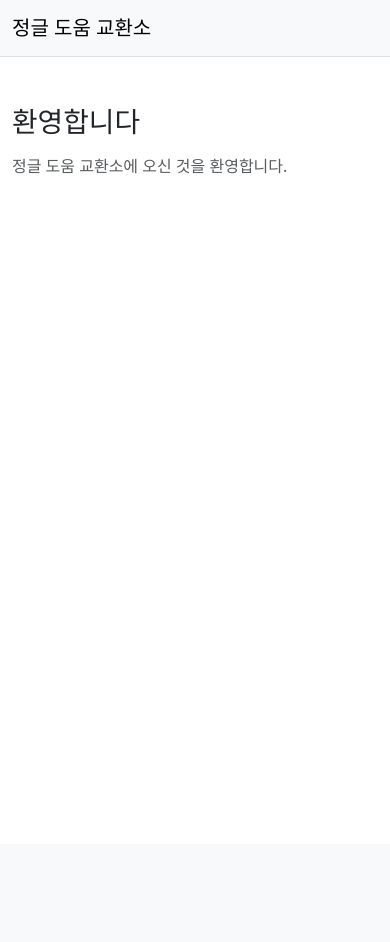
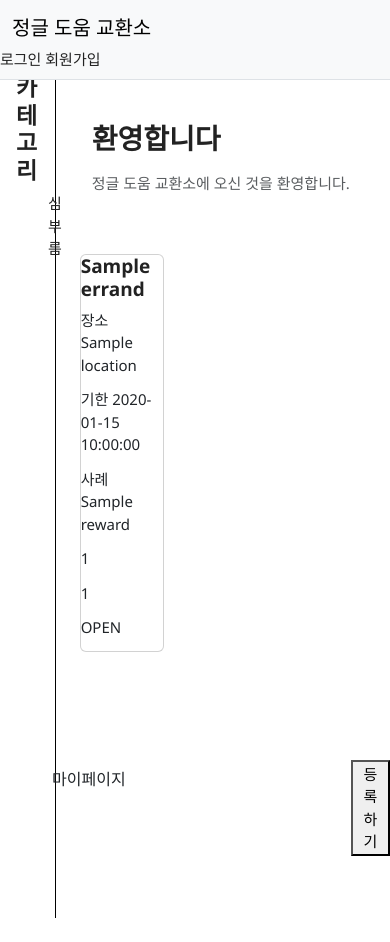
Before and after one commit to shinyena00/Krafton-mini-project, a Flask app: page / in a window 390 px wide. Before the commit the page ends 174 px from the top, so only its background shows below. Run offline with Flask 3, Linux system fonts and the light colour scheme; a database or web service that is not in the repository returns one stand-in record (values such as "Sample title"); some libraries are stand-ins or nearby versions.

Commit message:
레이아웃 수정, detail 라우트 활성화, 등록 폼 이중 요청 버그 수정

```diff
--- a/app.py
+++ b/app.py
@@ -1,10 +1,102 @@
-from flask import Flask, render_template
+from bson import ObjectId
+from pymongo import MongoClient
 
-app = Flask(__name__)
+from flask import Flask,render_template,jsonify,request
+from flask.json.provider import JSONProvider
 
-@app.route("/")
+
+import json
+import sys
+
+app=Flask(__name__)
+client=MongoClient('localhost',27017)
+db=client.errands
+
+@app.route('/')
 def home():
-    return render_template("index.html")
+    errands=db.errands.find({'status':'OPEN'})
+    return render_template('index.html',errands=errands)
 
-if __name__ == "__main__":
-    app.run(debug=True)
+@app.route('/new_errand')
+def new_errand():
+    return render_template('new_errand.html')
+
+# @app.route('/')
+# def post_errand():
+
+#   errands={'title':title_receive,'image':image_url,'status':status_receive,'time':time_receive,'location':location_receive,'reward':reward_receive,'register_id':register_receive,'accepter':accept_receive}
+#   function showerrand(){
+#     $.ajax({
+#         type: "GET",
+#         url:"/memo",
+#         data: {},
+#         success: function(response){
+#             let errand=response["errand"];
+#             console.log(errand);
+#             for(let i=0 ; i<errand.length ; i++){
+
+#         }
+#         }
+#     });
+#}
+#    request.form['url']
+#
+
+@app.route('/errand',methods=['POST'])
+def post_errand():
+    title_receive=request.form['title_give']
+    description_receive=request.form['description_give']
+    place_receive=request.form['place_give']
+    period_receive=request.form['period_give']
+    point_receive=request.form['point_give']
+    errand={'title':title_receive,'location':place_receive, 'time':period_receive ,'reward':point_receive,'status':'OPEN'}
+    db.errands.insert_one(errand)
+    return jsonify({'result': 'success'})
+
+@app.route('/errand',methods=['GET'])
+def search_errand():
+    result=list(db.errands.find({},{'_id':0}))
+    return jsonify({'point':result})
+
+# @app.route('/login')
+# def login():
+#     return render_template('login.html')
+
+# @app.route('/signup')
+# def signup():
+#     return render_template('signup.html')
+
+@app.route('/detail')
+def detail():
+    return render_template('detail.html')
+
+# @app.route('/mypage')
+# def mypage():
+#     return render_template('mypage.html')
+
+
+
+
+# {
+#   "user": {
+#     "user_id": "user_1024",                   // 문자열 (고유 식별자)
+#     "nickname": "용인번개",              // 문자열
+#     "password": "hashed_password_123",   // 문자열 (비밀번호는 암호화 문자열)
+#     "registered_list": ["errand_5892"],      // 배열 (등록한 심부름 목록)
+#     "accepteded_list": ["errand_8999"],      // 배열 (수락한 심부름 목록)
+#     "point": 33                          // 숫자 (포인트/수치)
+#   },
+#   "errand": {
+#     "errand_id": "errand_5892",          // 문자열 또는 숫자
+#     "title": "편의점에서 감기약 좀 사다주세요", // 문자열
+#     "image": "https://example.com/img.jpg", // 문자열 (이미지 URL 경로)
+#     "status": "MATCHED",                 // 문자열 (상태값: REQUESTED, MATCHED, DONE)
+#     "time": "2026-08-25T15:30:00",       // 문자열 (날짜/시간 ISO 표준)
+#     "location": "경기도 용인시 수지구",  // 문자열 (주소)
+#     "reward": 500,                     // 숫자 (보수 금액)
+#     "register_id": "user_1024",          // 문자열 (등록한 유저 ID)
+#     "accepter_id": "user_2048"             // 문자열 (수락한 유저 ID, 오타 수정)
+#   }
+# }
+if __name__ == '__main__':
+    app.run('0.0.0.0', port=5001, debug=True)
--- a/static/css/style.css
+++ b/static/css/style.css
@@ -0,0 +1,193 @@
+/* 전체 기본 설정 */
+* {
+    box-sizing: border-box;
+}
+
+html,
+body {
+    margin: 0;
+    padding: 0;
+}
+
+body {
+    min-height: 100vh;
+    font-family: "Noto Sans KR", "Segoe UI", sans-serif;
+    font-size: 16px;
+    line-height: 1.5;
+    color: #222;
+    background-color: #fff;
+}
+
+
+/* 제목 */
+h1,
+h2,
+h3,
+h4,
+h5,
+h6 {
+    margin-top: 0;
+    color: #222;
+    font-weight: 700;
+}
+
+h1 {
+    font-size: 32px;
+}
+
+h2 {
+    font-size: 26px;
+}
+
+h3 {
+    font-size: 20px;
+}
+
+
+/* 본문 */
+p {
+    margin-top: 0;
+    margin-bottom: 12px;
+}
+
+
+/* 링크 */
+a {
+    color: inherit;
+    text-decoration: none;
+}
+
+
+/* 입력 요소 */
+input,
+textarea,
+select,
+button {
+    font: inherit;
+}
+
+
+/* 이미지 */
+img {
+    max-width: 100%;
+    display: block;
+}
+
+
+/* 기본 콘텐츠 영역 */
+main {
+    width: 100%;
+    max-width: 1200px;
+    margin: 0 auto;
+    padding: 32px 24px;
+}
+
+
+/* 작은 화면 */
+@media (max-width: 768px) {
+    body {
+        font-size: 15px;
+    }
+
+    h1 {
+        font-size: 28px;
+    }
+
+    h2 {
+        font-size: 23px;
+    }
+
+    h3 {
+        font-size: 19px;
+    }
+
+    main {
+        padding: 24px 16px;
+    }
+}
+
+/*상단바 */
+
+.topbar {
+
+    align-items: center;
+    width: 100%;
+    height: 50px;
+    background-color: #fff;
+    border-bottom: 1px solid #ddd;
+
+}
+
+.sidebar {
+    display: flex;
+    flex: 1;
+
+    flex-direction: column;
+    min-height: 100vh;
+    padding-left: 0px;
+    margin-left: 0px;
+}
+
+.sidebar.border-end.border-black {
+    margin: 0px;
+    padding: 0px;
+}
+
+.enroll_button {
+    position: fixed;
+    top: 90%;
+    left: 90%;
+}
+
+.new_content {
+    display: flex;
+    flex-direction: column;
+
+}
+
+#description {
+    width: 40%;
+}
+
+.mypage_button {
+    position: fixed;
+    top: 90%;
+    left: 10%;
+}
+
+.card-grid {
+    display: grid;
+    grid-template-columns: repeat(3, 1fr);
+    gap: 20px;
+}
+
+.period_reward_box {
+    display: flex;
+    gap: 20px;
+}
+
+.upload_box {
+    width: 200px;
+    height: 200px;
+    border: 1px dashed #ccc;
+    display: flex;
+    align-items: center;
+    justify-content: center;
+    cursor: pointer;
+}
+
+.upload_area {
+    display: flex;
+    flex-direction: column;
+    gap: 12px;
+}
+
+.submit_button {
+    background-color: black;
+    color: white;
+}
+
+.field_group {
+    display: flex;
+    flex-direction: column;
+}
--- a/templates/base.html
+++ b/templates/base.html
@@ -1,5 +1,6 @@
 <!DOCTYPE html>
 <html lang="ko">
+
 <head>
     <meta charset="UTF-8">
     <meta name="viewport" content="width=device-width, initial-scale=1.0">
@@ -7,38 +8,44 @@
     <title>{% block title %}정글 도움 교환소{% endblock %}</title>
 
     <!-- Bootstrap CSS -->
-    <link
-        href="https://cdn.jsdelivr.net/npm/bootstrap@5.3.3/dist/css/bootstrap.min.css"
-        rel="stylesheet"
-    >
+    <link href="https://cdn.jsdelivr.net/npm/bootstrap@5.3.3/dist/css/bootstrap.min.css" rel="stylesheet">
 
     <!-- 공통 CSS -->
-    <link
-        rel="stylesheet"
-        href="{{ url_for('static', filename='css/style.css') }}"
-    >
+    <link rel="stylesheet" href="{{ url_for('static', filename='css/style.css') }}">
+    <link rel="stylesheet" href="https://cdn.jsdelivr.net/npm/sweetalert2@11.4.10/dist/sweetalert2.min.css">
+    <script src="https://cdn.jsdelivr.net/npm/sweetalert2@11.4.10/dist/sweetalert2.min.js"></script>
 
     {% block head %}{% endblock %}
 </head>
 
 <body>
 
-    <header>
+    <header class="topbar">
         {% block header %}{% endblock %}
     </header>
 
     <main>
-        {% block content %}{% endblock %}
+        <div class="row">
+            <div class="col-2">
+                <aside class="sidebar border-end border-black ">
+                    <h2>카테고리</h2>
+                    <ul><a href="{{url_for('home')}}"> 심부름</a> </ul>
+
+                    <a href="" class="btn mypage_button ">마이페이지</a>
+                </aside>
+            </div>
+            {% block content %}{% endblock %}
+        </div>
     </main>
 
     <!-- jQuery -->
     <script src="https://code.jquery.com/jquery-3.7.1.min.js"></script>
 
     <!-- Bootstrap JS -->
-    <script
-        src="https://cdn.jsdelivr.net/npm/bootstrap@5.3.3/dist/js/bootstrap.bundle.min.js">
+    <script src="https://cdn.jsdelivr.net/npm/bootstrap@5.3.3/dist/js/bootstrap.bundle.min.js">
     </script>
 
     {% block scripts %}{% endblock %}
 </body>
+
 </html>
--- a/templates/index.html
+++ b/templates/index.html
@@ -7,12 +7,47 @@
     <div class="container">
         <a class="navbar-brand" href="/">정글 도움 교환소</a>
     </div>
+    <div>
+        <a href="" class>로그인</a>
+        <a href="" class>회원가입</a>
+    </div>
 </nav>
 {% endblock %}
 
 {% block content %}
-<div class="container py-5">
-    <h1 class="mb-3">환영합니다</h1>
-    <p class="text-muted">정글 도움 교환소에 오신 것을 환영합니다.</p>
+<div class="col-10">
+    <div class="container py-5">
+        <h1 class="mb-3">환영합니다</h1>
+        <p class="text-muted">정글 도움 교환소에 오신 것을 환영합니다.</p>
+    </div>
+
+
+
+    <div>
+        <div class="card-grid">
+            {% for errand in errands %}
+            <div class="card-box" onclick="location.href='{{url_for('detail')}}';">
+                <div class="card">
+                    <h3>{{errand.title}}</h3>
+                    <p> 장소 {{errand.location}}</p>
+                    <p> 기한 {{errand.time}}</p>
+                    <p> 사례 {{errand.reward}}</p>
+                    <p>{{errand.register_id}}</p>
+                    <p>{{errand.accepter_id}}</p>
+                    <p class="status-badge {% if errand.status == 'OPEN'%} status-pending{%else%}
+                    status-done{% endif %}">
+                        {{errand.status}}
+                    </p>
+                </div>
+            </div>
+            {% endfor %}
+        </div>
+    </div>
+    <div>
+        <button class="enroll_button" type="button" onclick="location.href='{{url_for('new_errand')}}'">등록하기</button>
+    </div>
 </div>
+
+
+
 {% endblock %}
```
Also changed, not shown: templates/detail.html (added, +12 -0 lines), templates/edit_errand.html (added, +12 -0 lines), templates/new_errand.html (added, +100 -0 lines).
